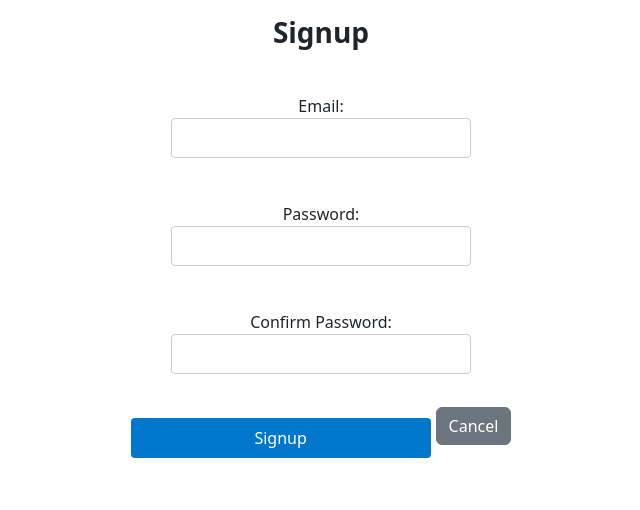
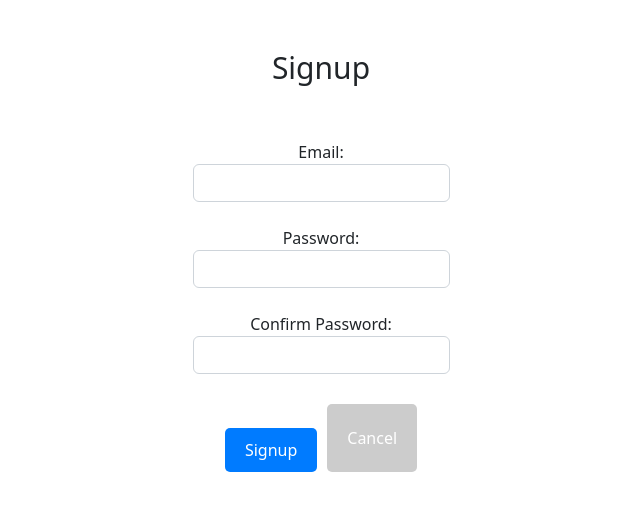
Before and after one commit to gshreya1999/Marketplace, a React (Create React App) app in the folder client/: page /signup in a window 1280 px wide. Shown: the top 510 px of the page, without its empty margins (319-959 px from the left). Built offline with nearby package versions, Linux system fonts and the light colour scheme.

Commit message:
Update SignUp.css

```diff
--- a/client/src/routes/SignUp.css
+++ b/client/src/routes/SignUp.css
@@ -1,45 +1,47 @@
-.signup-container {
+.signup {
   display: flex;
   flex-direction: column;
   align-items: center;
   margin-top: 50px;
 }
 
-  h2 {
-    font-size: 28px;
-    font-weight: bold;
-    margin-bottom: 20px;
+.signup-title {
+  font-size: 30px;
+  margin-bottom: 30px;
 }
 
-  form {
-    display: flex;
-    flex-direction: column;
-    align-items: center;
-  }
-
-  input[type="text"],
-  input[type="email"],
-  input[type="password"] {
+.signup-input {
+  margin-bottom: 20px;
+  padding: 10px;
   width: 300px;
-    height: 40px;
-    margin-bottom: 20px;
-    border: 1px solid #ccc;
-    border-radius: 4px;
-    padding: 10px;
+  border: 2px solid #ccc;
+  border-radius: 5px;
   font-size: 16px;
 }
 
-  button[type="submit"] {
-    width: 300px;
-    height: 40px;
-    background-color: #0077cc;
+.button-group {
+  display: flex;
+  justify-content: center;
+  margin-top: 30px;
+}
+
+.signup-button {
+  background-color: #007bff;
   color: #fff;
   border: none;
-    border-radius: 4px;
+  border-radius: 5px;
+  padding: 10px 20px;
+  font-size: 16px;
+  cursor: pointer;
+  margin-right: 10px;
+}
+
+.cancel-button {
+  background-color: #ccc;
+  color: #fff;
+  border: none;
+  border-radius: 5px;
+  padding: 10px 20px;
   font-size: 16px;
   cursor: pointer;
 }
-
-  button[type="submit"]:hover {
-    background-color: #005fa3;
-  }
```
Lines whose indentation alone changed are shown as unchanged.
